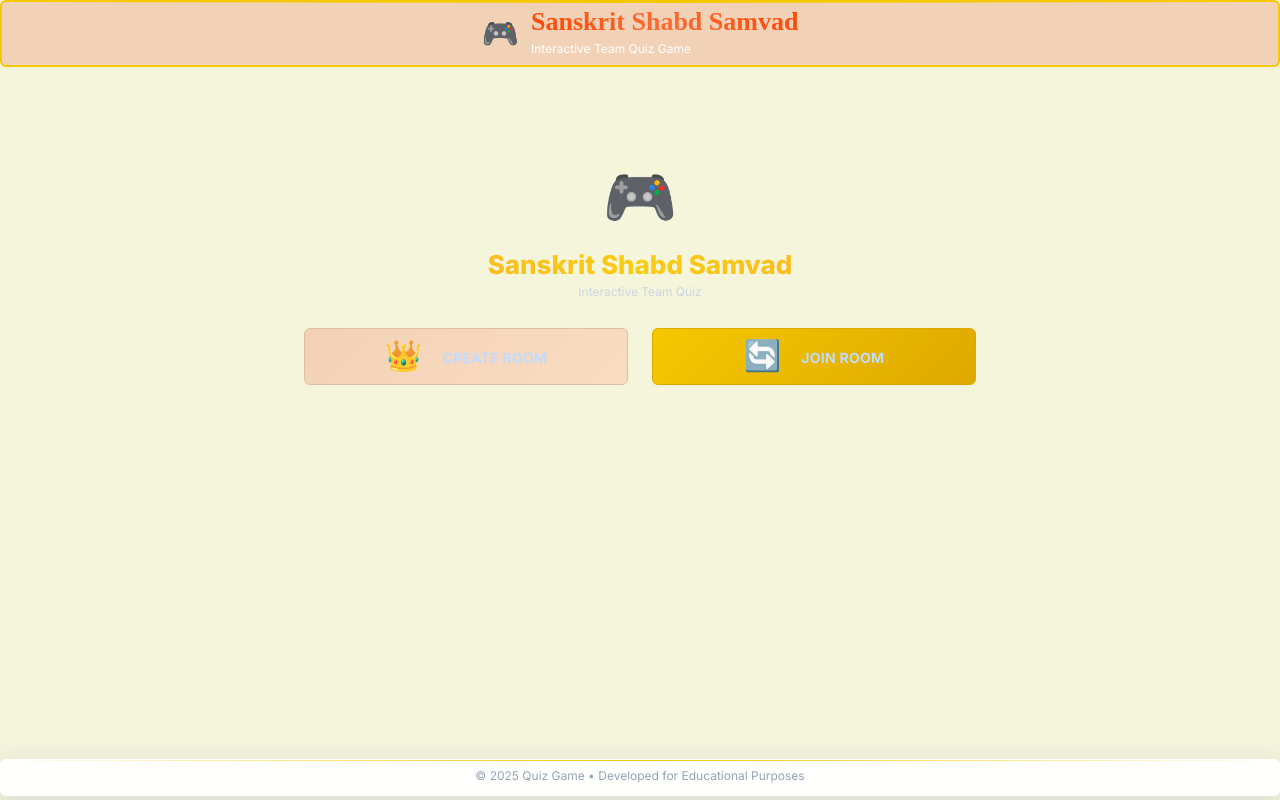
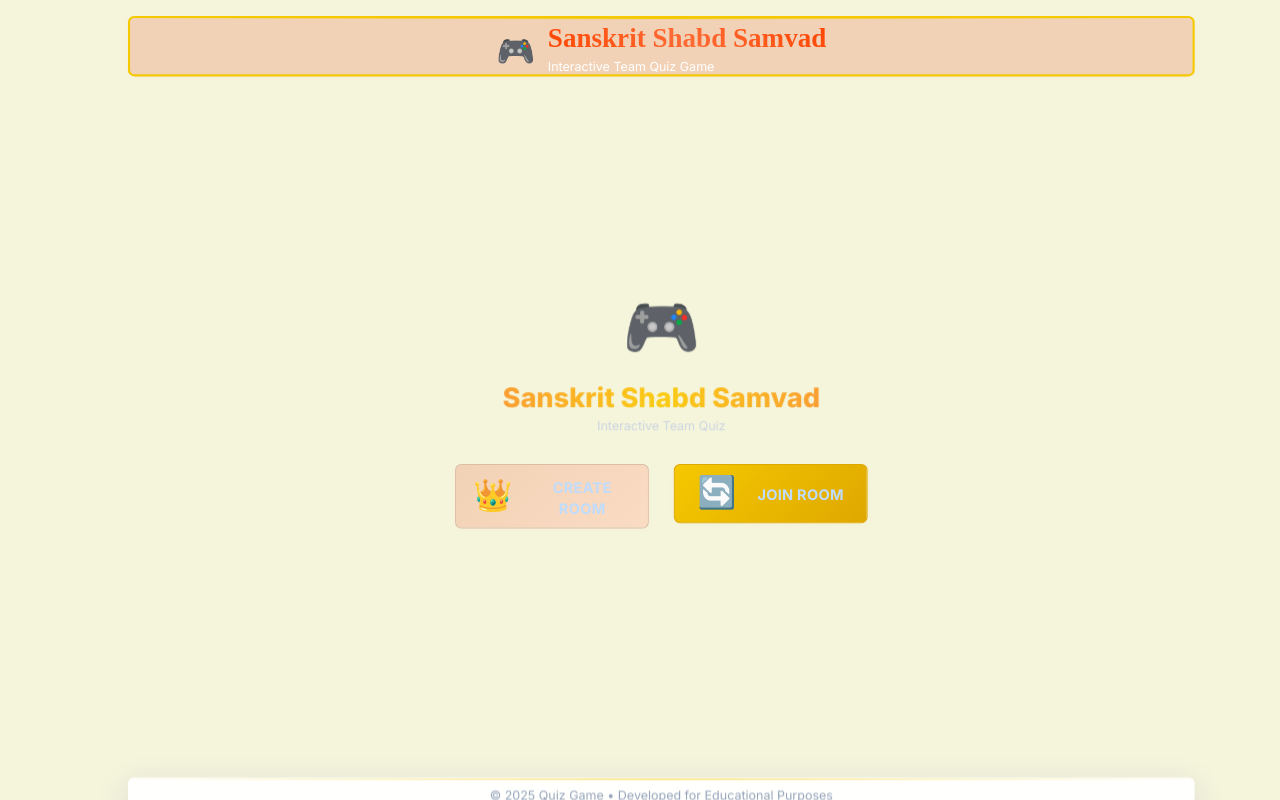
Before and after one commit to Bhavya25123/Gameshow, a React (Create React App) app in the folder frontend/: page /HostHomePage in a window 1280 px wide. Built offline with nearby package versions, Linux system fonts and the light colour scheme.

Commit message:
Scale pages to viewport

```diff
--- a/frontend/src/components/layout/PageLayout.tsx
+++ b/frontend/src/components/layout/PageLayout.tsx
@@ -23,22 +23,35 @@ const PageLayout: React.FC<PageLayoutProps> = ({
     const scaleRef = useAutoScale(1024, 768);
 
   const layoutClasses = {
-      default: "min-h-screen flex flex-col gradient-bg",
+    default: "h-screen flex flex-col gradient-bg overflow-hidden",
     game: "h-screen flex flex-col gradient-bg game-bg overflow-hidden",
     fullscreen: "h-screen flex flex-col gradient-bg overflow-hidden",
   };
 
   const mainClasses = {
-      default: "flex-1 container mx-auto px-4 py-8",
+    default:
+      "w-[1024px] h-[768px] flex flex-col items-center justify-center p-4 overflow-hidden",
     game: "w-[1024px] h-[768px] flex flex-col md:flex-row gap-2 p-2 overflow-hidden",
     fullscreen: "flex-1 relative overflow-hidden",
   };
 
+  if (variant === "default") {
     return (
       <div className={`${layoutClasses[variant]} ${className}`}>
-        {/* Only show header if not fullscreen variant */}
+        <div className="flex-1 flex items-center justify-center overflow-hidden">
+          <div ref={scaleRef} className="w-[1024px] h-[768px] flex flex-col">
+            <Header gameCode={gameCode} timer={timer} />
+            <main className={mainClasses[variant]}>{children}</main>
+            <Footer />
+          </div>
+        </div>
+      </div>
+    );
+  }
+
+  return (
+    <div className={`${layoutClasses[variant]} ${className}`}>
       {variant !== "fullscreen" && <Header gameCode={gameCode} timer={timer} />}
-
       {variant === "game" ? (
         <div className="flex-1 flex items-center justify-center overflow-hidden">
           <main ref={scaleRef} className={mainClasses[variant]}>
@@ -48,8 +61,6 @@ const PageLayout: React.FC<PageLayoutProps> = ({
       ) : (
         <main className={mainClasses[variant]}>{children}</main>
       )}
-
-        {variant === "default" && <Footer />}
     </div>
   );
 };
```
Lines whose indentation alone changed are shown as unchanged.
